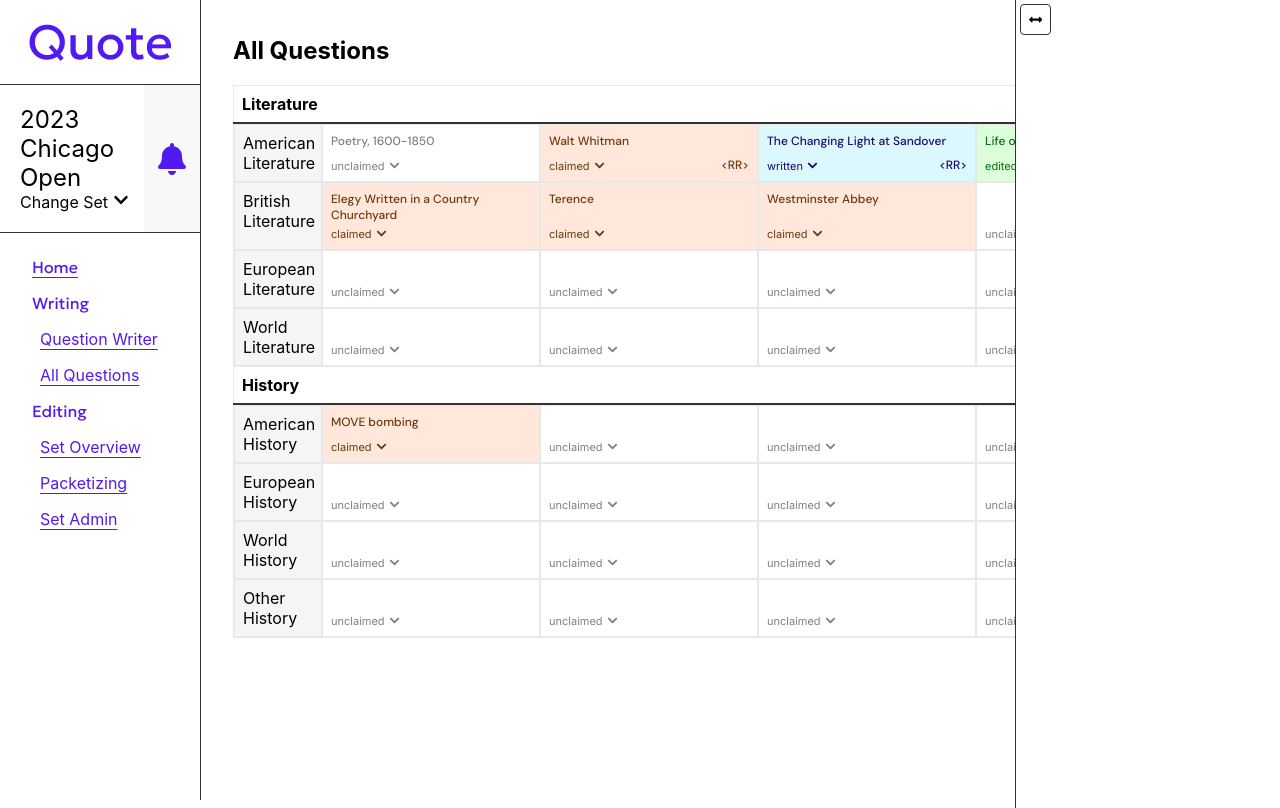
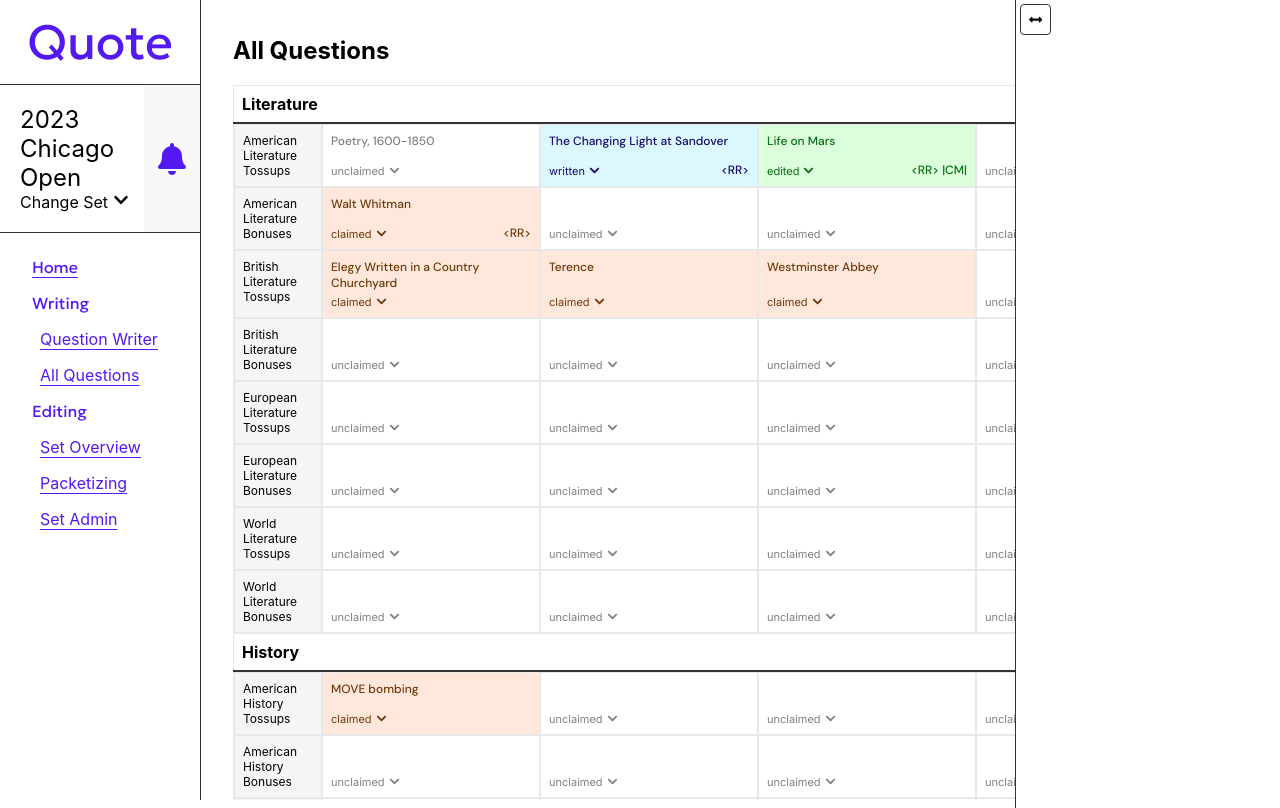
Before and after one commit to grapesmoker/qb-question-platform, a React (Create React App) app in the folder client/: page /all-questions in a window 1280 px wide. Built offline with nearby package versions, Linux system fonts and the light colour scheme.

Commit message:
add bonuses

```diff
--- a/client/src/components/allQuestions.js
+++ b/client/src/components/allQuestions.js
@@ -8,7 +8,17 @@ export default function AllQuestions() {
   const questionData = require("./sample-all-questions.json");
   const numPackets = [1, 2, 3, 4, 5];
 
-  var cats = _.groupBy(questionData.questions, "category");
+  var cats = _.groupBy(_.filter(
+    questionData.questions,
+    (question) => question.type !== "bonus"
+  ), "category");
+  var bcats = _.groupBy(
+    _.filter(
+      questionData.questions,
+      (question) => question.type === "bonus"
+    ),
+    "category"
+  );
   const all_subcats = {
     Literature: [
       "American Literature",
@@ -55,8 +65,11 @@ export default function AllQuestions() {
                   {all_subcats[cat].map(function (subcat_name) {
                     console.log(_.groupBy(cats[cat], "subcategory"));
                     return (
+                      <>
                         <tr className={tables.subcatRow}>
-                        <td className={tables.headerColumn}>{subcat_name}</td>
+                          <td className={tables.headerColumn}>
+                            {subcat_name + " Tossups"}
+                          </td>
                           {subcat_name in _.groupBy(cats[cat], "subcategory")
                             ? numPackets
                                 .map((x) => x - 1)
@@ -79,7 +92,9 @@ export default function AllQuestions() {
                                       >
                                         {""}
                                         <br />
-                                      <button className={tables.questionStatus}>
+                                        <button
+                                          className={tables.questionStatus}
+                                        >
                                           unclaimed
                                           <FaChevronDown
                                             className={tables.arrowIcon}
@@ -97,16 +112,22 @@ export default function AllQuestions() {
                                       >
                                         {q.answer ? q.answer : q.slot}
                                         <br />
-                                      <div className={tables.questionStatusRow}>
-                                      <button className={tables.questionStatus}>
+                                        <div
+                                          className={tables.questionStatusRow}
+                                        >
+                                          <button
+                                            className={tables.questionStatus}
+                                          >
                                             {q.status}
                                             <FaChevronDown
                                               className={tables.arrowIcon}
                                             />
                                           </button>
-                                      <span>{q.author ? `<${q.author}>`:''}{q.editor ? ` |${q.editor}|`:''}</span>
+                                          <span>
+                                            {q.author ? `<${q.author}>` : ""}
+                                            {q.editor ? ` |${q.editor}|` : ""}
+                                          </span>
                                         </div>
-
                                       </td>
                                     );
                                   }
@@ -114,7 +135,12 @@ export default function AllQuestions() {
                             : numPackets
                                 .map((x) => x - 1)
                                 .map((q_num) => (
-                                <td className={classnames(tables.questionCell, tables.unclaimed)}>
+                                  <td
+                                    className={classnames(
+                                      tables.questionCell,
+                                      tables.unclaimed
+                                    )}
+                                  >
                                     {""}
                                     <br />
                                     <button className={tables.questionStatus}>
@@ -126,6 +152,93 @@ export default function AllQuestions() {
                                   </td>
                                 ))}
                         </tr>
+                        <tr className={tables.subcatRow}>
+                          <td className={tables.headerColumn}>
+                            {subcat_name + " Bonuses"}
+                          </td>
+                          {subcat_name in _.groupBy(bcats[cat], "subcategory")
+                            ? numPackets
+                                .map((x) => x - 1)
+                                .map((q_num) => {
+                                  let q = _.groupBy(bcats[cat], "subcategory")[
+                                    subcat_name
+                                  ][q_num];
+                                  if (
+                                    q_num + 1 >
+                                    _.groupBy(bcats[cat], "subcategory")[
+                                      subcat_name
+                                    ].length
+                                  ) {
+                                    return (
+                                      <td
+                                        className={classnames(
+                                          tables.questionCell,
+                                          tables.unclaimed
+                                        )}
+                                      >
+                                        {""}
+                                        <br />
+                                        <button
+                                          className={tables.questionStatus}
+                                        >
+                                          unclaimed
+                                          <FaChevronDown
+                                            className={tables.arrowIcon}
+                                          />
+                                        </button>
+                                      </td>
+                                    );
+                                  } else {
+                                    return (
+                                      <td
+                                        className={classnames(
+                                          tables.questionCell,
+                                          tables[q.status]
+                                        )}
+                                      >
+                                        {q.answer ? q.answer : q.slot}
+                                        <br />
+                                        <div
+                                          className={tables.questionStatusRow}
+                                        >
+                                          <button
+                                            className={tables.questionStatus}
+                                          >
+                                            {q.status}
+                                            <FaChevronDown
+                                              className={tables.arrowIcon}
+                                            />
+                                          </button>
+                                          <span>
+                                            {q.author ? `<${q.author}>` : ""}
+                                            {q.editor ? ` |${q.editor}|` : ""}
+                                          </span>
+                                        </div>
+                                      </td>
+                                    );
+                                  }
+                                })
+                            : numPackets
+                                .map((x) => x - 1)
+                                .map((q_num) => (
+                                  <td
+                                    className={classnames(
+                                      tables.questionCell,
+                                      tables.unclaimed
+                                    )}
+                                  >
+                                    {""}
+                                    <br />
+                                    <button className={tables.questionStatus}>
+                                      unclaimed
+                                      <FaChevronDown
+                                        className={tables.arrowIcon}
+                                      />
+                                    </button>
+                                  </td>
+                                ))}
+                        </tr>
+                      </>
                     );
                   })}
                 </>
--- a/client/src/components/sample-all-questions.json
+++ b/client/src/components/sample-all-questions.json
@@ -12,7 +12,8 @@
             "subcategory": "American Literature",
             "status": "claimed",
             "slot": "Poetry, 1800-1900",
-            "author": "RR"
+            "author": "RR",
+            "type": "bonus"
         },
         {
             "answer": "The Changing Light at Sandover",
--- a/client/src/components/tables.module.css
+++ b/client/src/components/tables.module.css
@@ -4,6 +4,7 @@
 .headerColumn {
   background-color: whitesmoke;
   width: 70px;
+  font-size: 12px;
 }
 
 .catColumn {
```
Lines whose indentation alone changed are shown as unchanged.
